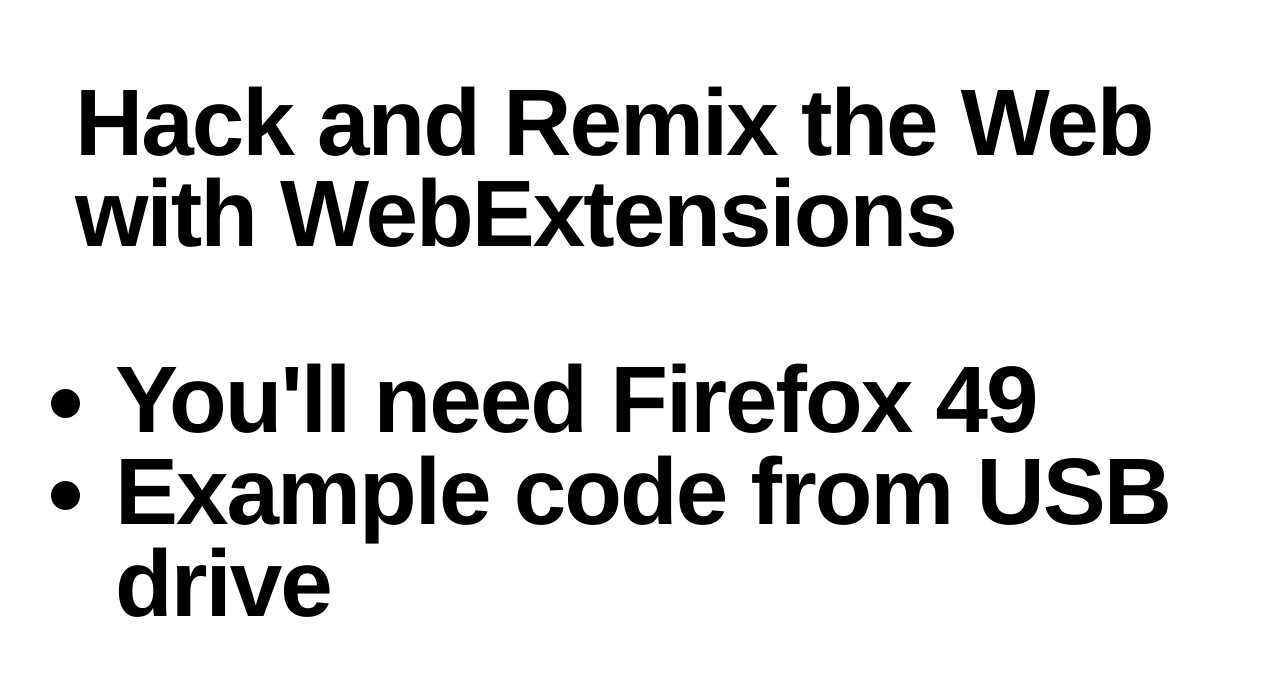
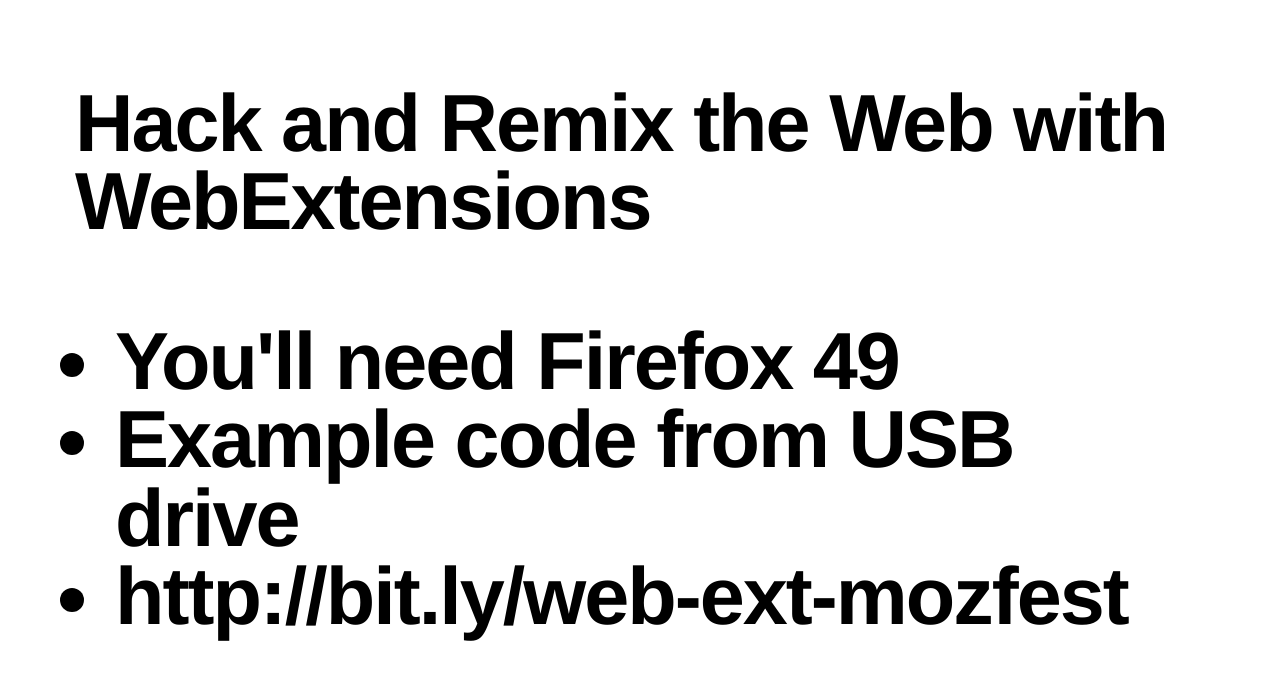
Before and after one commit to kumar303/web-ext-workshop, a browser extension: page slides/www/index.html in a window 1280 px wide. Drawn offline with Linux system fonts and the light colour scheme.

Commit message:
link to etherpad

```diff
--- a/slides/www/index.html
+++ b/slides/www/index.html
@@ -126,7 +126,7 @@ img.centered {
 
     go(cur);
 };
-</script></head><body><div>Hack and Remix the Web with WebExtensions<ul><li>You'll need Firefox 49</li><li>Example code from USB drive</li></ul></div>
+</script></head><body><div>Hack and Remix the Web with WebExtensions<ul><li>You'll need Firefox 49</li><li>Example code from USB drive</li><li>http://bit.ly/web-ext-mozfest</li></ul></div>
 <div>Optional installs<ul><li>npm install web-ext</li><li>Firefox Developer Edition</li></ul></div>
 <div>Agenda<ul><li>Work in groups</li><li>Build WebExtensions<ul><li>laptop</li><li>code editor</li><li>example code</li></ul></li></ul></div>
 <div>Rules<ol><li>Have fun</li><li>Be respectful</li></ol></div>
```
Also changed, not shown: 1 other file.
